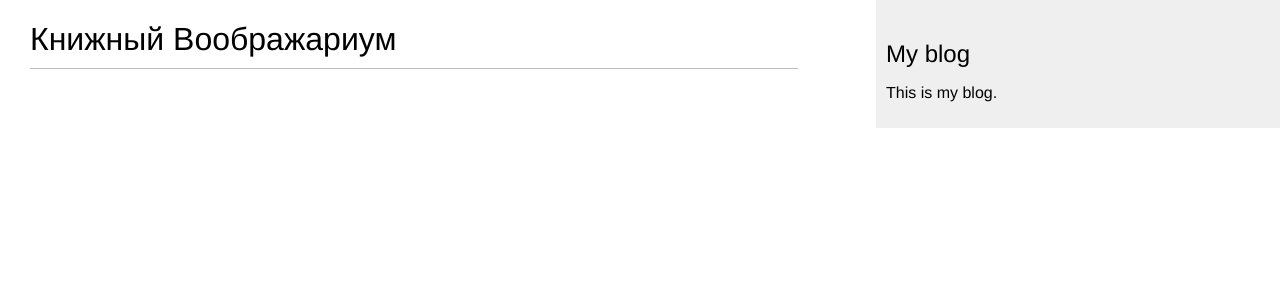
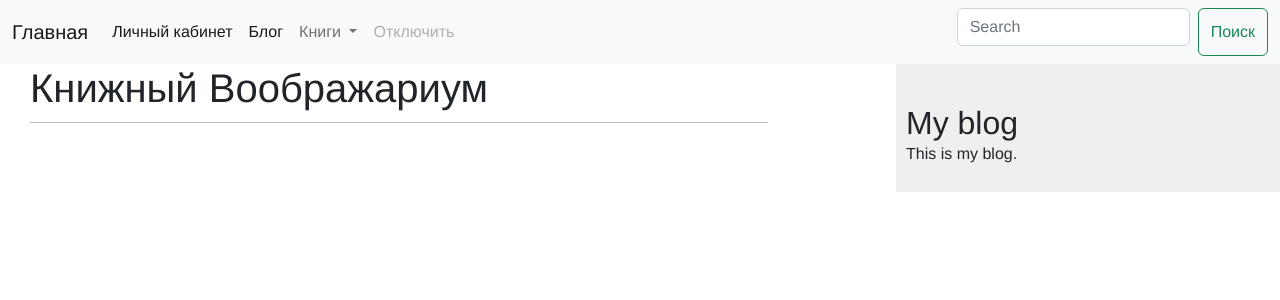
Before and after one commit to Krushovice/djangowebsite, a Django app: page / in a window 1280 px wide. Shown: the top 300 px of the page. Run offline with Django 5.2, Linux system fonts and the light colour scheme.

Commit message:
change base template. add navbar and pagination

```diff
--- a/mysite/templates/base.html
+++ b/mysite/templates/base.html
@@ -3,7 +3,10 @@
 <html lang="en">
 <head>
     <meta charset="UTF-8">
+    <meta name="viewport" content="width=device-width, initial-scale=1">
+    {% include 'components/navbar.html' %}
     <title>{% block title%} {% endblock %}</title>
+    <link href="https://cdn.jsdelivr.net/npm/bootstrap@5.2.3/dist/css/bootstrap.min.css" rel="stylesheet" integrity="sha384-rbsA2VBKQhggwzxH7pPCaAqO46MgnOM80zW1RWuH61DGLwZJEdK2Kadq2F9CUG65" crossorigin="anonymous">
     <link href="{% static 'css/blog.css' %}" rel="stylesheet">
 </head>
 <body>
@@ -15,5 +18,6 @@
      <h2>My blog</h2>
      <p>This is my blog.</p>
  </div>
+<script src="https://cdn.jsdelivr.net/npm/bootstrap@5.2.3/dist/js/bootstrap.bundle.min.js" integrity="sha384-kenU1KFdBIe4zVF0s0G1M5b4hcpxyD9F7jL+jjXkk+Q2h455rYXK/7HAuoJl+0I4" crossorigin="anonymous"></script>
 </body>
 </html>
--- /dev/null
+++ b/mysite/templates/components/navbar.html
@@ -0,0 +1,36 @@
+<nav class="navbar navbar-expand-lg bg-light">
+  <div class="container-fluid">
+    <a class="navbar-brand" href="#">Главная</a>
+    <button class="navbar-toggler" type="button" data-bs-toggle="collapse" data-bs-target="#navbarSupportedContent" aria-controls="navbarSupportedContent" aria-expanded="false" aria-label="Toggle navigation">
+      <span class="navbar-toggler-icon"></span>
+    </button>
+    <div class="collapse navbar-collapse" id="navbarSupportedContent">
+      <ul class="navbar-nav me-auto mb-2 mb-lg-0">
+        <li class="nav-item">
+          <a class="nav-link active" aria-current="page" href="#">Личный кабинет</a>
+        </li>
+        <li class="nav-item">
+          <a class="nav-link active" href="#">Блог</a>
+        </li>
+        <li class="nav-item dropdown">
+            <a class="nav-link dropdown-toggle" href="#" role="button" data-bs-toggle="dropdown" aria-expanded="false">
+              Книги
+          </a>
+          <ul class="dropdown-menu">
+            <li><a class="dropdown-item" href="#">Что почитать?</a></li>
+            <li><a class="dropdown-item" href="#">Что читают другие?</a></li>
+            <li><hr class="dropdown-divider"></li>
+            <li><a class="dropdown-item" href="#">Топ недели</a></li>
+          </ul>
+        </li>
+        <li class="nav-item">
+          <a class="nav-link disabled">Отключить</a>
+        </li>
+      </ul>
+      <form class="d-flex" role="search">
+        <input class="form-control me-2" type="search" placeholder="Search" aria-label="Search">
+        <button class="btn btn-outline-success" type="submit">Поиск</button>
+      </form>
+    </div>
+  </div>
+</nav>
```
Also changed, not shown: mysite/templates/components/pagination.html (added, +13 -0 lines).
